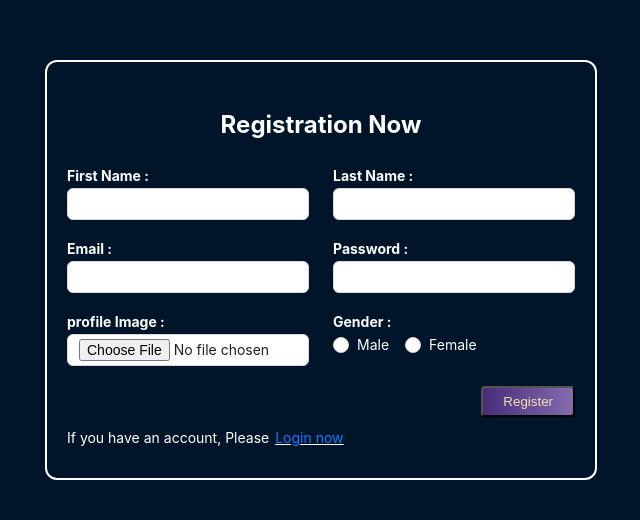
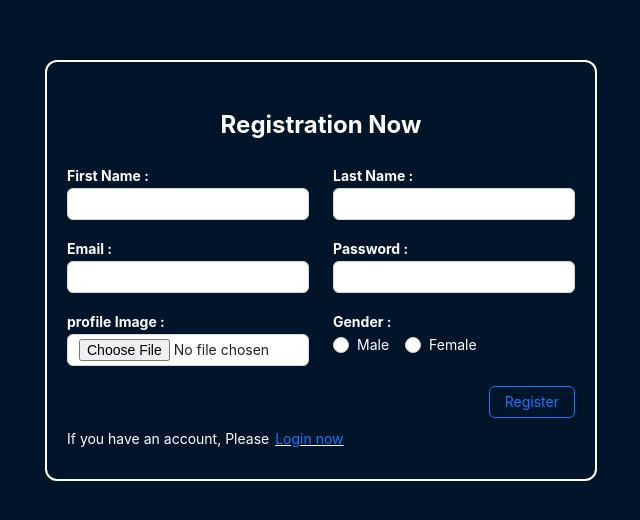
Before and after one commit to Sayedfarabi/BMS-client, a React (Vite) app: page /register in a window 1280 px wide. Shown: the part 130-650 px from the top of the page, without its empty margins (319-959 px from the left). Built offline with nearby package versions, Linux system fonts and the light colour scheme.

Commit message:
auth store in redux store and token decoded done

```diff
--- a/package.json
+++ b/package.json
@@ -13,6 +13,7 @@
     "@hookform/resolvers": "^3.3.4",
     "@reduxjs/toolkit": "^2.1.0",
     "antd": "^5.13.2",
+    "jwt-decode": "^4.0.0",
     "react": "^18.2.0",
     "react-dom": "^18.2.0",
     "react-hook-form": "^7.49.3",
--- a/src/components/form/BMSForm.tsx
+++ b/src/components/form/BMSForm.tsx
@@ -1,4 +1,5 @@
 /* eslint-disable @typescript-eslint/no-explicit-any */
+import { Button } from "antd";
 import React from "react";
 import { FormProvider, useForm } from "react-hook-form";
 
@@ -7,9 +8,16 @@ type TBMSProps = {
   btn: string;
   children: React.ReactNode;
   defaultValues?: Record<string, any>;
+  isGhost?: boolean;
 };
 
-const BMSForm = ({ onSubmit, btn, children, defaultValues }: TBMSProps) => {
+const BMSForm = ({
+  onSubmit,
+  btn,
+  children,
+  defaultValues,
+  isGhost,
+}: TBMSProps) => {
   const methods = useForm({ defaultValues });
 
   return (
@@ -17,18 +25,15 @@ const BMSForm = ({ onSubmit, btn, children, defaultValues }: TBMSProps) => {
       <form onSubmit={methods.handleSubmit(onSubmit)}>
         {children}
         <div style={{ textAlign: "right" }}>
-          <button
-            style={{
-              padding: "6px 20px",
-              cursor: "pointer",
-              backgroundImage: "linear-gradient(to right, #482c7a, #836cad)",
-              borderRadius: "4px",
-              color: "wheat",
-            }}
-            type="submit"
-          >
-            {btn}
-          </button>
+          {isGhost ? (
+            <Button htmlType="submit" type="primary" ghost>
+              {btn}
+            </Button>
+          ) : (
+            <Button htmlType="submit" type="primary">
+              {btn}
+            </Button>
+          )}
         </div>
       </form>
     </FormProvider>
--- a/src/pages/Login.tsx
+++ b/src/pages/Login.tsx
@@ -2,10 +2,36 @@ import { Col, Row } from "antd";
 import BMSForm from "../components/form/BMSForm";
 import BMSInput from "../components/form/BMSInput";
 import { NavLink } from "react-router-dom";
+import { useLoginMutation } from "../redux/features/auth/authApi";
+import { useAppDispatch } from "../redux/hooks";
+import { setUser } from "../redux/features/auth/authSlice";
+import { verifyToken } from "../utils/verifyToken";
 
 const Login = () => {
-  const onSubmit = (data: FormData) => {
-    console.log(data);
+  const dispatch = useAppDispatch();
+  const [login, { error }] = useLoginMutation();
+
+  if (error) {
+    console.log({ error });
+  }
+
+  const defaultValue = {
+    email: "john2.sayed@example.com",
+    password: "securePassword123",
+  };
+
+  const onSubmit = async (data: Record<string, unknown>) => {
+    const { email, password } = data;
+    const userInfo = {
+      email: email,
+      password: password,
+    };
+    console.log(userInfo);
+    const res = await login(userInfo).unwrap();
+    const userData = verifyToken(res.data?.accessToken);
+    dispatch(setUser({ user: userData, token: res.data?.accessToken }));
+
+    console.log(res);
   };
   return (
     <section style={{ background: "#001529", color: "white" }}>
@@ -28,7 +54,12 @@ const Login = () => {
               Login Now
             </h1>
           </div>
-          <BMSForm onSubmit={onSubmit} btn={"Login"}>
+          <BMSForm
+            onSubmit={onSubmit}
+            btn={"Login"}
+            defaultValues={defaultValue}
+            isGhost
+          >
             <Row gutter={24}>
               <Col span={24}>
                 <BMSInput
--- a/src/pages/Register.tsx
+++ b/src/pages/Register.tsx
@@ -32,7 +32,7 @@ const Register = () => {
             </h1>
           </div>
 
-          <BMSForm onSubmit={onSubmit} btn={"Register"}>
+          <BMSForm onSubmit={onSubmit} btn={"Register"} isGhost>
             <Row gutter={24}>
               <Col span={12}>
                 <BMSInput
--- /dev/null
+++ b/src/redux/api/baseApi.ts
@@ -0,0 +1,10 @@
+import { createApi, fetchBaseQuery } from "@reduxjs/toolkit/query/react";
+
+export const baseApi = createApi({
+  reducerPath: "baseApi",
+  baseQuery: fetchBaseQuery({
+    baseUrl: "http://localhost:5000/api/v1",
+    credentials: "include",
+  }),
+  endpoints: () => ({}),
+});
--- /dev/null
+++ b/src/redux/features/auth/authApi.ts
@@ -0,0 +1,15 @@
+import { baseApi } from "../../api/baseApi";
+
+const authApi = baseApi.injectEndpoints({
+  endpoints: (builder) => ({
+    login: builder.mutation({
+      query: (userInfo) => ({
+        url: "/auth/login",
+        method: "POST",
+        body: userInfo,
+      }),
+    }),
+  }),
+});
+
+export const { useLoginMutation } = authApi;
--- /dev/null
+++ b/src/redux/features/auth/authSlice.ts
@@ -0,0 +1,28 @@
+import { createSlice } from "@reduxjs/toolkit";
+
+type TAuthSlice = {
+  user: null | object;
+  token: null | string;
+};
+
+const initialState: TAuthSlice = {
+  user: null,
+  token: null,
+};
+
+const authSlice = createSlice({
+  name: "auth",
+  initialState,
+  reducers: {
+    setUser: (state, action) => {
+      const { user, token } = action.payload;
+      (state.user = user), (state.token = token);
+    },
+    logout: (state) => {
+      (state.user = null), (state.token = null);
+    },
+  },
+});
+
+export const { setUser, logout } = authSlice.actions;
+export default authSlice.reducer;
--- a/src/redux/store.ts
+++ b/src/redux/store.ts
@@ -1,7 +1,14 @@
 import { configureStore } from "@reduxjs/toolkit";
+import authReducer from "./features/auth/authSlice";
+import { baseApi } from "./api/baseApi";
 
 export const store = configureStore({
-  reducer: {},
+  reducer: {
+    [baseApi.reducerPath]: baseApi.reducer,
+    auth: authReducer,
+  },
+  middleware: (getDefaultMiddlewares) =>
+    getDefaultMiddlewares().concat(baseApi.middleware),
 });
 
 // Infer the `RootState` and `AppDispatch` types from the store itself
--- /dev/null
+++ b/src/utils/verifyToken.ts
@@ -0,0 +1,5 @@
+import { jwtDecode } from "jwt-decode";
+
+export const verifyToken = (token: string) => {
+  return jwtDecode(token);
+};
```
Also changed, not shown: 1 other file (tests, documents, lock files or other folders).
